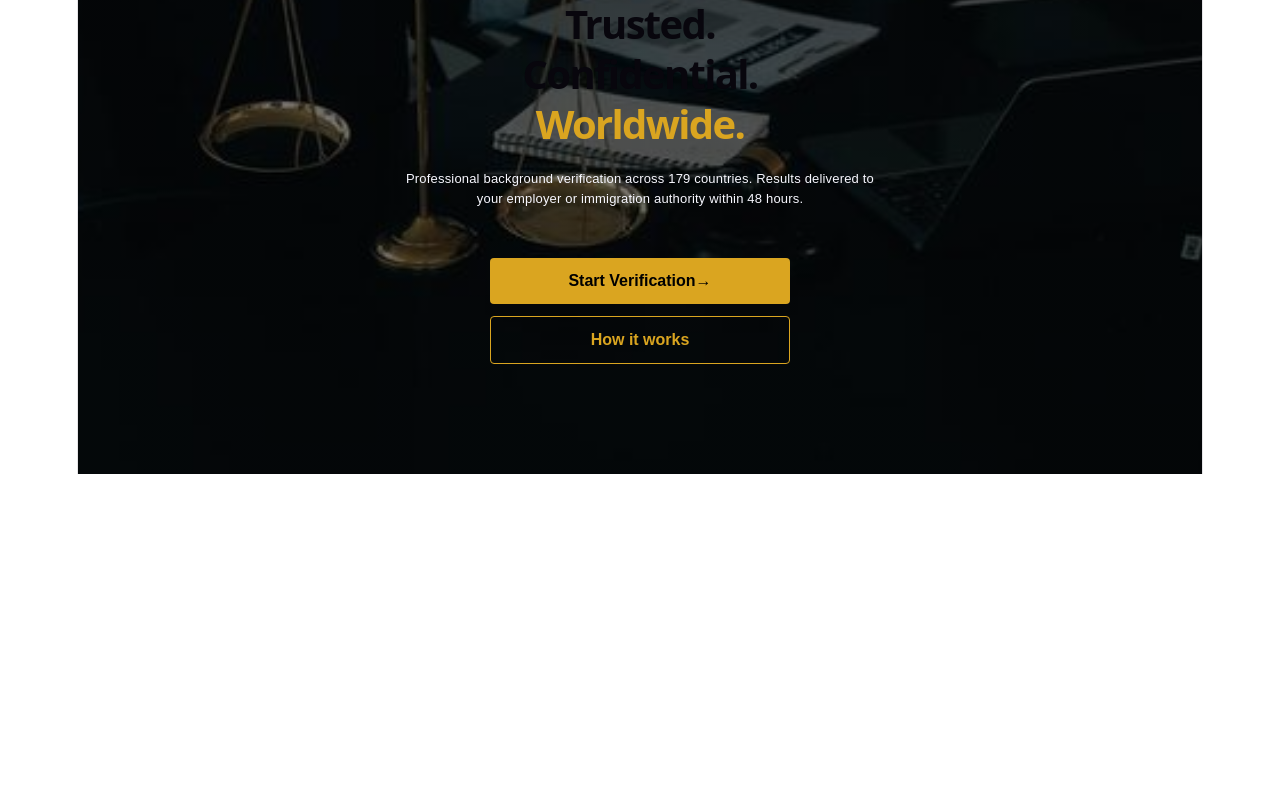
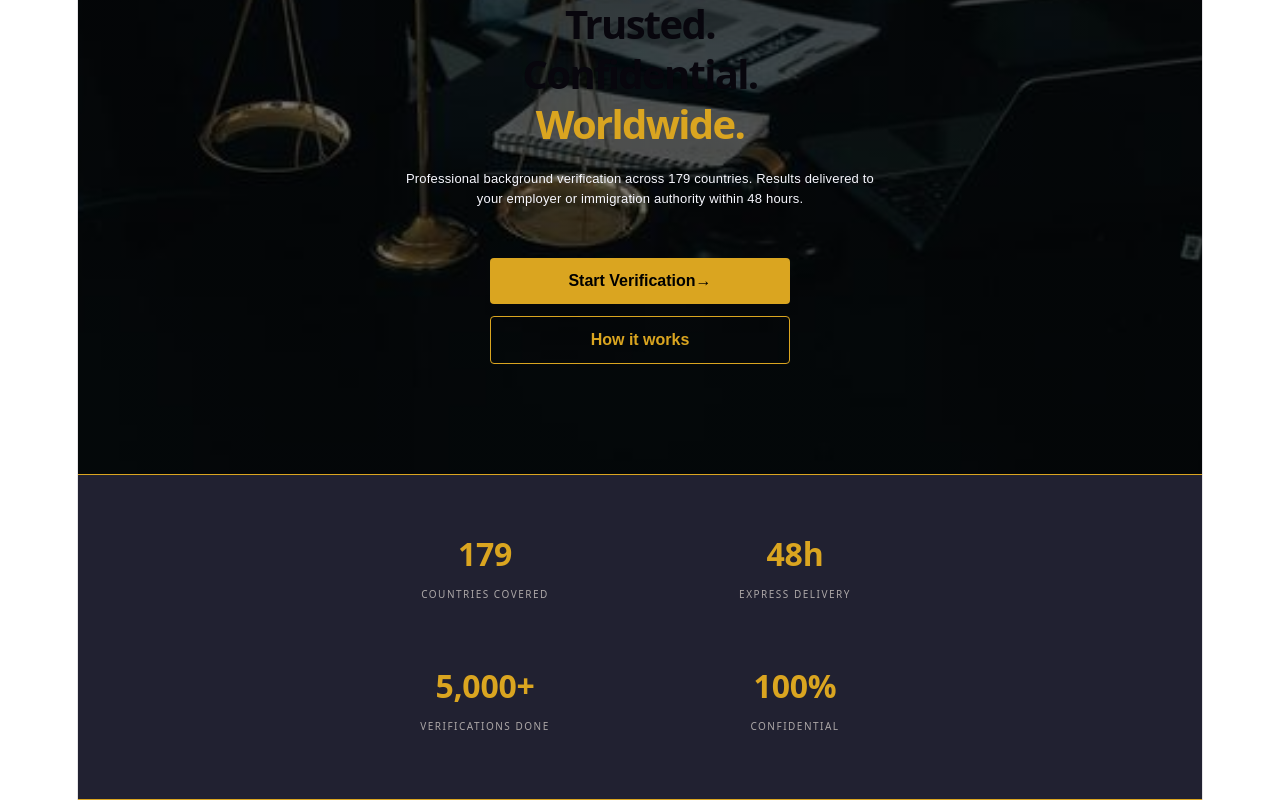
Before and after one commit to hafsaamir-prog/criminal-record-verification-app-, a React (Vite) app: page / in a window 1280 px wide. Shown: the part 326-1126 px from the top of the page. Before the commit the page ends 800 px from the top, so only its background shows below. Built offline with nearby package versions, Linux system fonts and the light colour scheme.

Commit message:
Add stats page

```diff
--- a/src/App.css
+++ b/src/App.css
@@ -142,3 +142,35 @@
   color:goldenrod;
   border:1px solid goldenrod;
 }
+.stats-container{
+  background-color:rgb(33, 33, 49);
+  padding:40px 20px;
+  border-top:1px solid goldenrod;
+  border-bottom:1px solid goldenrod;
+}
+.stats-grid{
+  display:grid;
+  grid-template-columns:repeat(2,1fr);
+  gap:20px;
+  margin : 0 auto;
+  text-align:center;
+  max-width:600px;
+}
+.stat-box {
+    padding: 20px 10px;
+    display: flex;
+    flex-direction: column;
+    justify-content: center;
+    align-items: center;
+}
+.stat-no{
+  font-size:32px;
+  font-weight:bold;
+  color: goldenrod;
+
+}
+.stat-desc{
+  font-size:10px;
+  color: rgb(172, 167, 167);
+  letter-spacing: 1.5px;
+}
--- a/src/App.jsx
+++ b/src/App.jsx
@@ -1,41 +1,14 @@
-import React, {useState} from 'react';
+import React from 'react';
 import './App.css';
+import Hero from './components/Hero';
+import Stats from './components/Stats';
+
 export default function App() {
-    const [isMenuOpen, setIsMenuOpen] = useState(false);
-    return(
-        <div className="hero-container">
-            <nav className= "navbar">
-                <div className="logo-section">
-                    <div className="gold-circle"></div>
-                    <div className = "brand-text">
-                        <span className="brand-title">TGSJ</span>
-                        <span className="brand-subtitle">THEMIS GLOBAL SCAN JUSTICE</span>
-                    </div>
-                </div>
-                <button className="menu-button" onClick={()=>setIsMenuOpen(!isMenuOpen)}>
-                    {isMenuOpen ? 'X': '☰'}
-                </button>
-                <ul className={`nav-links ${isMenuOpen ? 'active' : ''}`}>
-                    <li><a href="#home">Home</a></li>
-                    <li><a href="#services">Services</a></li>
-                    <li><a href="#about">About</a></li>
-                </ul>
+    return (
+        <div className="app-wrapper">
+            <Hero />
+            <Stats/>
 
-            </nav>
-            <div className="hero-content">
-                <div className="main-logo-image"></div>
-                <div className="badge">
-                    <span className="bagde-text">INDEPENDENT CRIMINAL RECORD VERIFICATION</span></div>
-                <h1 className="center-title">
-                    Trusted.<br/>
-                    Confidential.<br/>
-                    <span className="golden-text">Worldwide.</span></h1>
-                <p className="center-subtitle">Professional background verification across 179 countries. Results delivered to your employer or immigration authority within 48 hours.</p>
-                <div className="hero-buttons">
-                    <button className="btn-one">Start Verification→</button>
-                    <button className="btn-two">How it works</button>
-                </div>
-            </div>
         </div>
     );
 }
--- /dev/null
+++ b/src/components/Hero.jsx
@@ -0,0 +1,40 @@
+import React, {useState} from 'react';
+export default function Hero() {
+    const [isMenuOpen, setIsMenuOpen] = useState(false);
+    return(
+        <div className="hero-container">
+            <nav className= "navbar">
+                <div className="logo-section">
+                    <div className="gold-circle"></div>
+                    <div className = "brand-text">
+                        <span className="brand-title">TGSJ</span>
+                        <span className="brand-subtitle">THEMIS GLOBAL SCAN JUSTICE</span>
+                    </div>
+                </div>
+                <button className="menu-button" onClick={()=>setIsMenuOpen(!isMenuOpen)}>
+                    {isMenuOpen ? 'X': '☰'}
+                </button>
+                <ul className={`nav-links ${isMenuOpen ? 'active' : ''}`}>
+                    <li><a href="#home">Home</a></li>
+                    <li><a href="#services">Services</a></li>
+                    <li><a href="#about">About</a></li>
+                </ul>
+
+            </nav>
+            <div className="hero-content">
+                <div className="main-logo-image"></div>
+                <div className="badge">
+                    <span className="bagde-text">INDEPENDENT CRIMINAL RECORD VERIFICATION</span></div>
+                <h1 className="center-title">
+                    Trusted.<br/>
+                    Confidential.<br/>
+                    <span className="golden-text">Worldwide.</span></h1>
+                <p className="center-subtitle">Professional background verification across 179 countries. Results delivered to your employer or immigration authority within 48 hours.</p>
+                <div className="hero-buttons">
+                    <button className="btn-one">Start Verification→</button>
+                    <button className="btn-two">How it works</button>
+                </div>
+            </div>
+        </div>
+    );
+}
--- /dev/null
+++ b/src/components/Stats.jsx
@@ -0,0 +1,25 @@
+import React from 'react';
+export default function Stats(){
+    return (
+        <div className="stats-container">
+            <div className ="stats-grid">
+                <div className="stat-box">
+                    <h2 className="stat-no">179</h2>
+                    <p className="stat-desc">COUNTRIES COVERED</p>
+                </div>
+                <div className="stat-box">
+                    <h2 className="stat-no">48h</h2>
+                    <p className="stat-desc">EXPRESS DELIVERY</p>
+                </div>
+                <div className="stat-box">
+                    <h2 className="stat-no">5,000+</h2>
+                    <p className="stat-desc">VERIFICATIONS DONE</p>
+                </div>
+                <div className="stat-box">
+                    <h2 className="stat-no">100%</h2>
+                    <p className="stat-desc">CONFIDENTIAL</p>
+                </div>
+            </div>
+        </div>
+    );
+}
```
